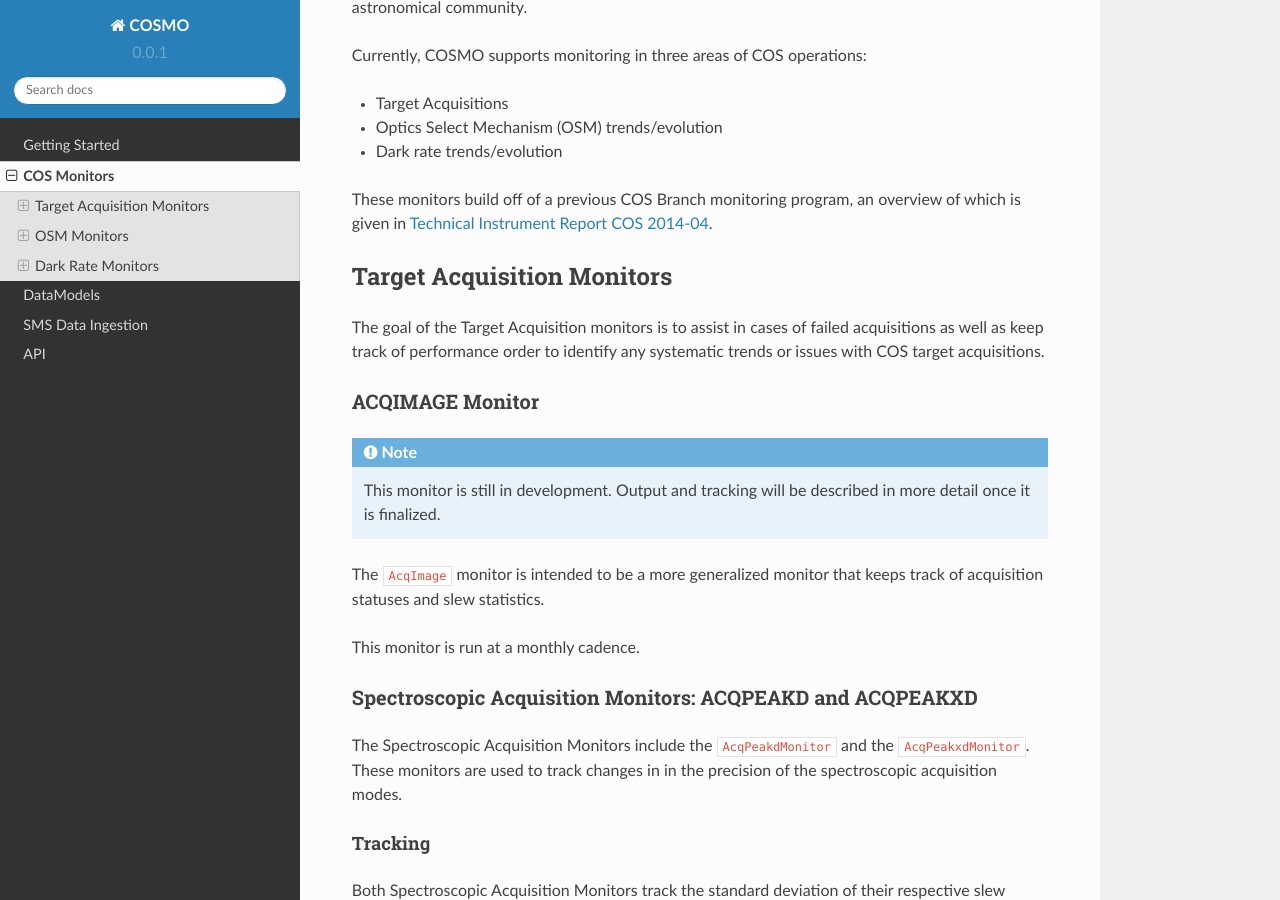
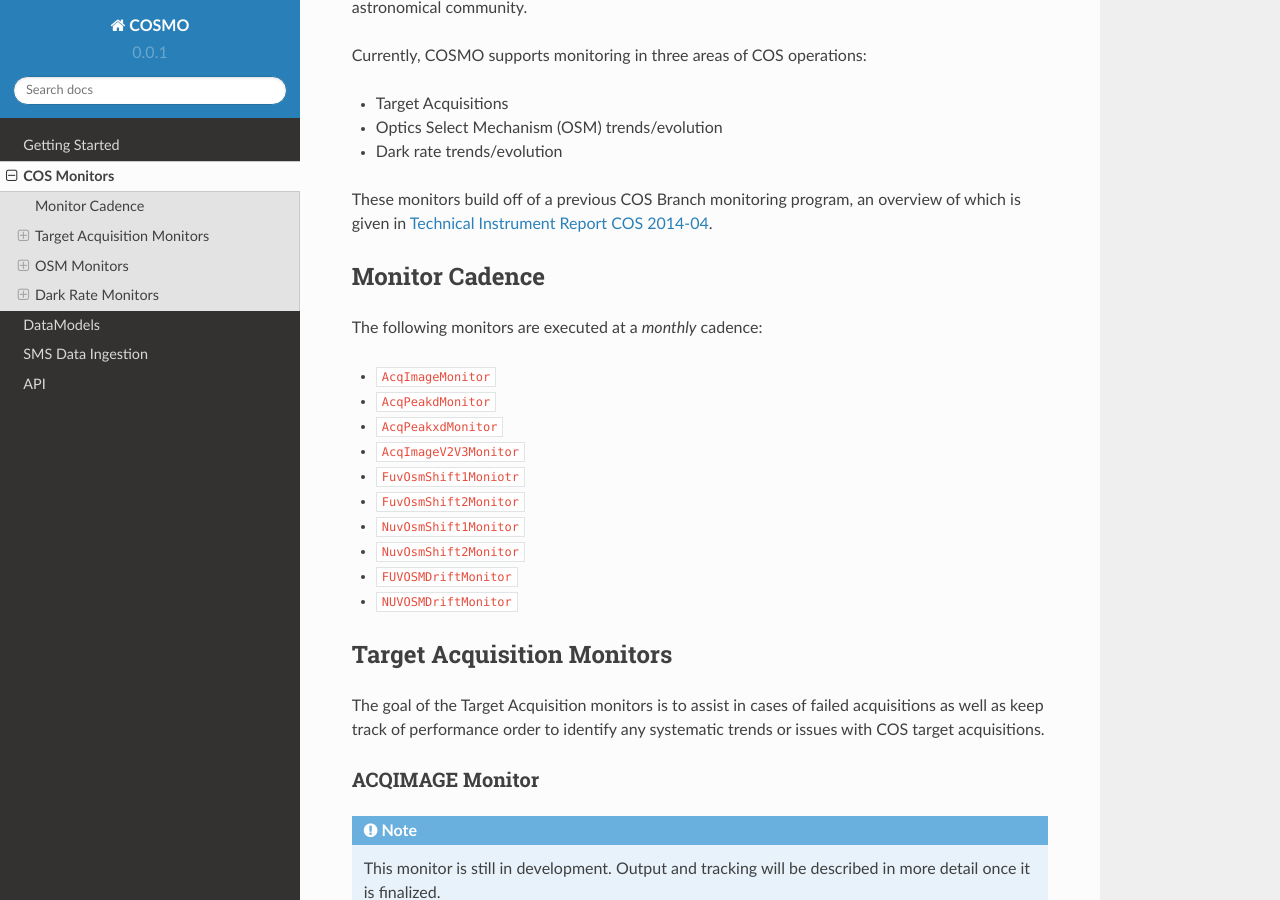
Before and after one commit to spacetelescope/cosmo, a Sphinx documentation site: the page built from docs/source/monitors.rst, in a window 1280 px wide and 900 px high, scrolled down 284 px. Built offline with Sphinx 7.4.7 and the Read the Docs theme 2.0.0, drawn with Linux system fonts in a browser that asks for light colours.

Commit message:
Add cadence section

```diff
--- a/docs/source/monitors.rst
+++ b/docs/source/monitors.rst
@@ -15,6 +15,23 @@ Currently, COSMO supports monitoring in three areas of COS operations:
 These monitors build off of a previous COS Branch monitoring program, an overview of which is given in
 `Technical Instrument Report COS 2014-04 <https://innerspace.stsci.edu/download/attachments/166755094/TIR2014_04.pdf?version=1&modificationDate=1557948271236&api=v2>`_.
 
+Monitor Cadence
+---------------
+The following monitors are executed at a *monthly* cadence:
+
+- ``AcqImageMonitor``
+- ``AcqPeakdMonitor``
+- ``AcqPeakxdMonitor``
+- ``AcqImageV2V3Monitor``
+- ``FuvOsmShift1Moniotr``
+- ``FuvOsmShift2Monitor``
+- ``NuvOsmShift1Monitor``
+- ``NuvOsmShift2Monitor``
+- ``FUVOSMDriftMonitor``
+- ``NUVOSMDriftMonitor``
+
+.. eventually there will be daily monitors
+
 Target Acquisition Monitors
 ---------------------------
 The goal of the Target Acquisition monitors is to assist in cases of failed acquisitions as well as keep track of
@@ -29,8 +46,6 @@ ACQIMAGE Monitor
 
 The ``AcqImage`` monitor is intended to be a more generalized monitor that keeps track of acquisition statuses and slew
 statistics.
-
-This monitor is run at a monthly cadence.
 
 Spectroscopic Acquisition Monitors: ACQPEAKD and ACQPEAKXD
 ^^^^^^^^^^^^^^^^^^^^^^^^^^^^^^^^^^^^^^^^^^^^^^^^^^^^^^^^^^
```
